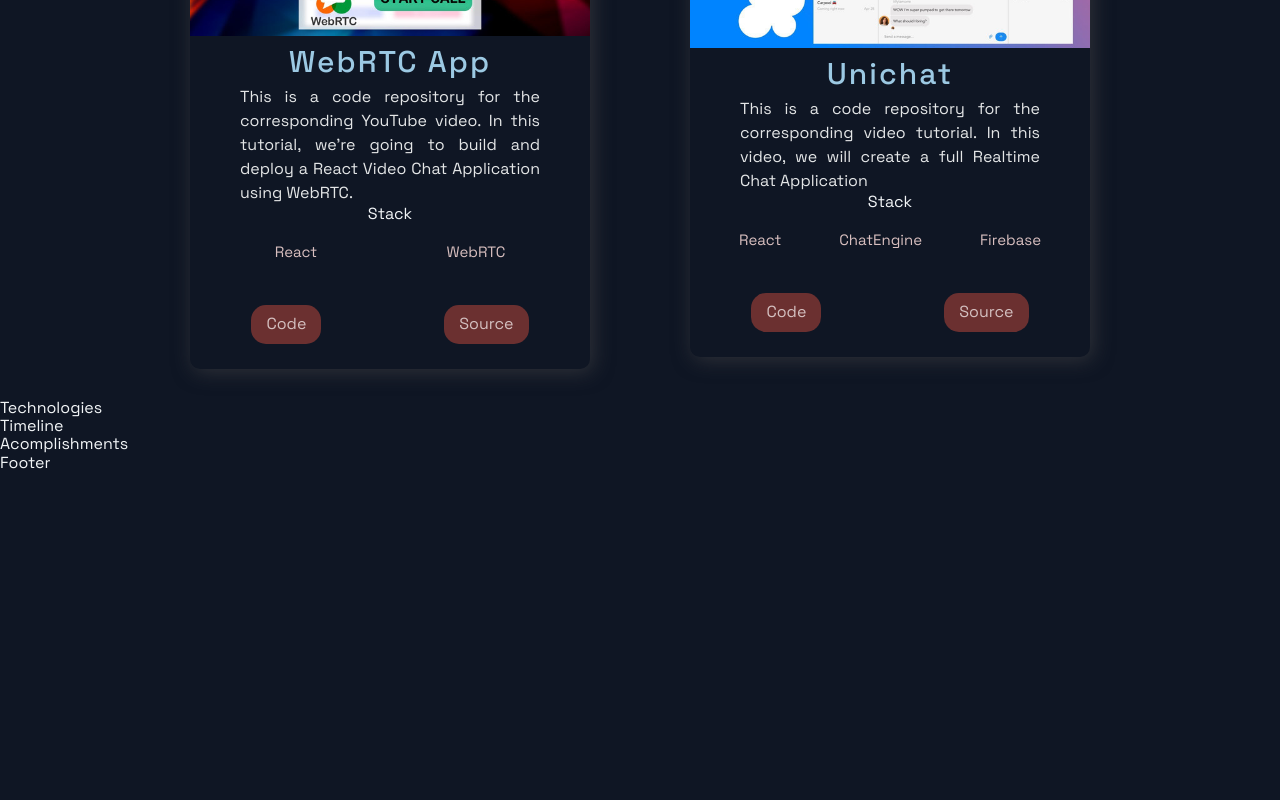
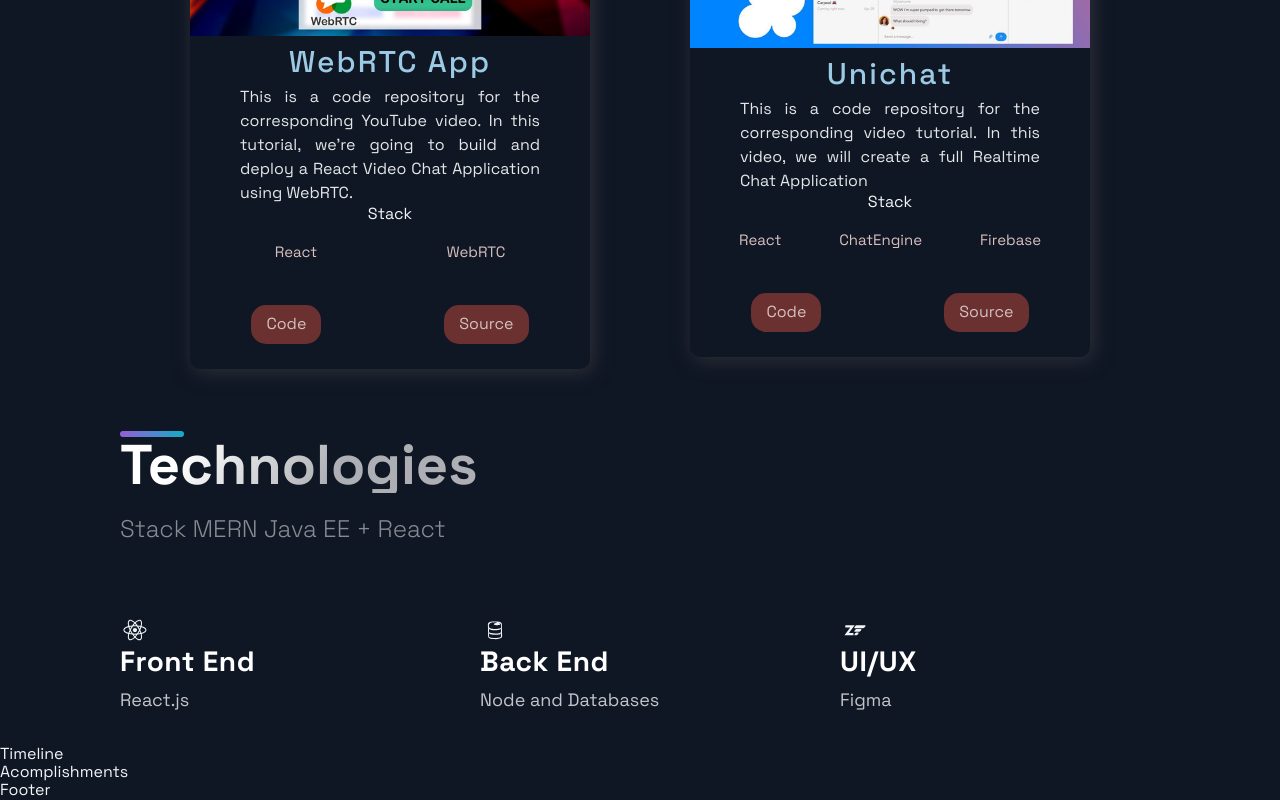
Before and after one commit to yamgarcia/Portfolio, a Next.js app: page / in a window 1280 px wide. Shown: the part 1708-2508 px from the top of the page. Before the commit the page ends 2181 px from the top, so only its background shows below. Built offline with nearby package versions, Linux system fonts and the light colour scheme.

Commit message:
Add technologies section

```diff
--- a/src/components/Technologies/Technologies.js
+++ b/src/components/Technologies/Technologies.js
@@ -1,12 +1,50 @@
-import React from 'react';
-import { DiFirebase, DiReact, DiZend } from 'react-icons/di';
-import { Section, SectionDivider, SectionText, SectionTitle } from '../../styles/GlobalComponents';
-import { List, ListContainer, ListItem, ListParagraph, ListTitle } from './TechnologiesStyles';
+import React from "react";
+import { DiFirebase, DiReact, DiZend } from "react-icons/di";
+import {
+  Section,
+  SectionDivider,
+  SectionText,
+  SectionTitle,
+} from "../../styles/GlobalComponents";
+import {
+  List,
+  ListContainer,
+  ListItem,
+  ListParagraph,
+  ListTitle,
+} from "./TechnologiesStyles";
 
-const Technologies = () =>  (
-  <div>
-    Technologies
-  </div>
+const Technologies = () => (
+  <>
+    <Section id='tech'>
+      <SectionDivider />
+      <SectionTitle>Technologies</SectionTitle>
+      <SectionText>Stack MERN Java EE + React</SectionText>
+      <List>
+        <ListItem>
+          <DiReact size='3rem' />
+          <ListContainer>
+            <ListTitle>Front End</ListTitle>
+            <ListParagraph>React.js</ListParagraph>
+          </ListContainer>
+        </ListItem>
+        <ListItem>
+          <DiFirebase size='3rem' />
+          <ListContainer>
+            <ListTitle>Back End</ListTitle>
+            <ListParagraph>Node and Databases</ListParagraph>
+          </ListContainer>
+        </ListItem>
+        <ListItem>
+          <DiZend size='3rem' />
+          <ListContainer>
+            <ListTitle>UI/UX</ListTitle>
+            <ListParagraph>Figma</ListParagraph>
+          </ListContainer>
+        </ListItem>
+      </List>
+    </Section>
+  </>
 );
 
 export default Technologies;
```
